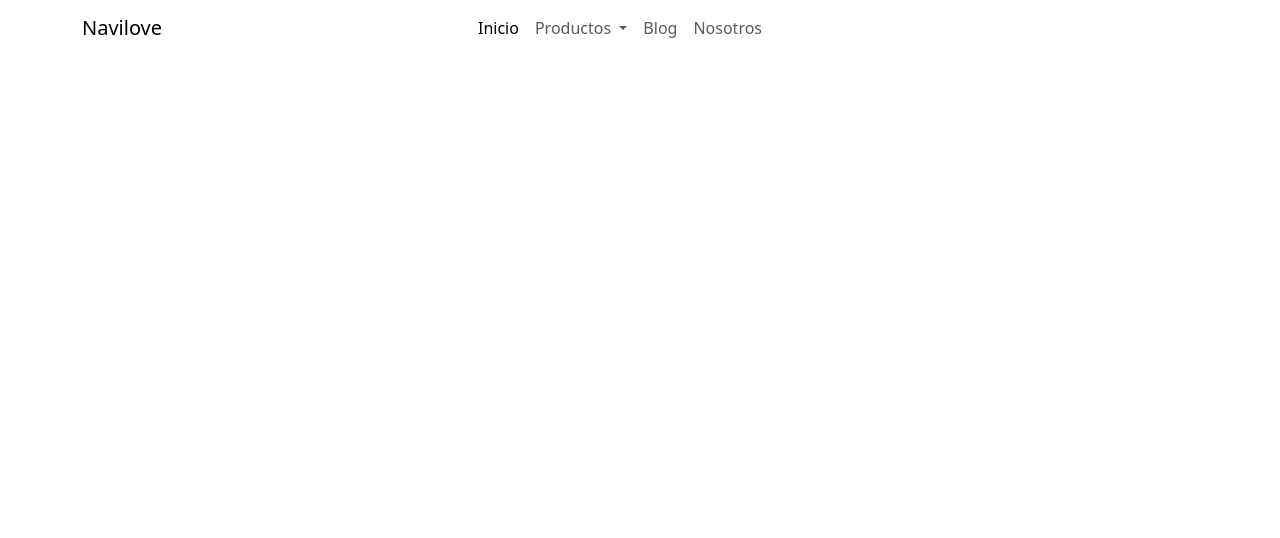
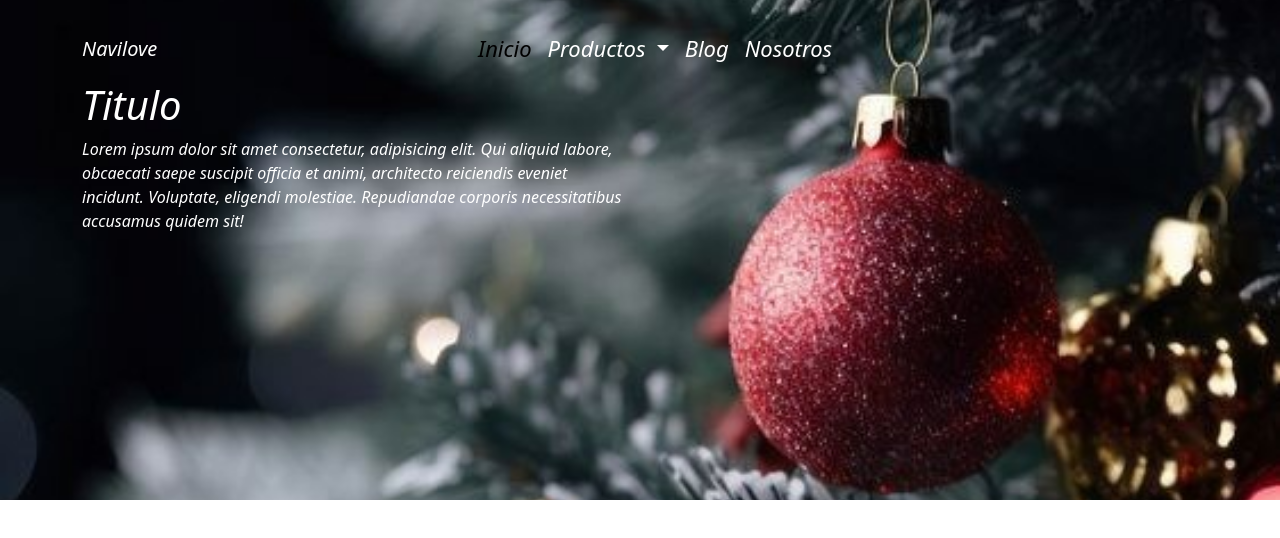
Before and after one commit to Ariadna80/e-commerce_ariadna_reyes, a plain HTML site: page index.html in a window 1280 px wide. Drawn offline with nearby package versions, Linux system fonts and the light colour scheme.

Commit message:
Base Header y archivo js

```diff
--- a/index.html
+++ b/index.html
@@ -3,15 +3,15 @@
 <head>
     <meta charset="UTF-8">
     <meta name="viewport" content="width=device-width, initial-scale=1.0">
-    <title>Eccomerce</title>
-    <link rel="styles" href="styles.css">
+    <title>E-commerce</title>
     <link href="https://cdn.jsdelivr.net/npm/bootstrap@5.3.2/dist/css/bootstrap.min.css" rel="stylesheet" integrity="sha384-T3c6CoIi6uLrA9TneNEoa7RxnatzjcDSCmG1MXxSR1GAsXEV/Dwwykc2MPK8M2HN" crossorigin="anonymous">
+    <link rel="stylesheet" href="styles.css">
 </head>
 <body>
-    <header class="header">
+    <header class="header text-white">
         <div class="container">
-            <nav class="navbar navbar-expand-lg">
-                <a class="navbar-brand col-lg-4" href="#">Navilove</a>
+            <nav class="navbar navbar-expand-lg pt-4">
+                <a class="navbar-brand col-lg-4 text-reset" href="#">Navilove</a>
                 <button class="navbar-toggler" type="button" data-bs-toggle="collapse" data-bs-target="#navbarNavDropdown" aria-controls="navbarNavDropdown" aria-expanded="false" aria-label="Toggle navigation">
                     <span class="navbar-toggler-icon"></span>
                 </button>
@@ -40,9 +40,18 @@
                     </ul>
                 </div>
             </nav>
+            <div class="row">
+                <div class="col-6">
+                    <h1>Titulo</h1>
+                    <p>Lorem ipsum dolor sit amet consectetur, adipisicing elit. Qui aliquid labore, obcaecati saepe suscipit officia et animi, architecto reiciendis eveniet incidunt. Voluptate, eligendi molestiae. Repudiandae corporis necessitatibus accusamus quidem sit!</p>
+                </div>
+            </div>
         </div>
     </header>
+    <h1></h1>
+    <section class="container"></section>
 
     <script src="https://cdn.jsdelivr.net/npm/bootstrap@5.3.2/dist/js/bootstrap.bundle.min.js" integrity="sha384-C6RzsynM9kWDrMNeT87bh95OGNyZPhcTNXj1NW7RuBCsyN/o0jlpcV8Qyq46cDfL" crossorigin="anonymous"></script>
+    <script src="index.js"></script>
 </body>
 </html>
--- /dev/null
+++ b/index.js
@@ -0,0 +1 @@
+console.log("Hola Navilovers!")
--- a/styles.css
+++ b/styles.css
@@ -2,3 +2,19 @@
     margin: 0;
     padding: 0;
 }
+body{
+    font-style: italic;
+}
+.header{
+    background-image: url(./img/background.jpg);
+    background-position: center;
+    background-size: cover;
+    height:500px;
+}
+.navbar{
+    font-size: 25px;
+}
+.nav-link{
+    color: white;
+    font-size: 22px;
+}
```
Also changed, not shown: img/background.jpg (added).
